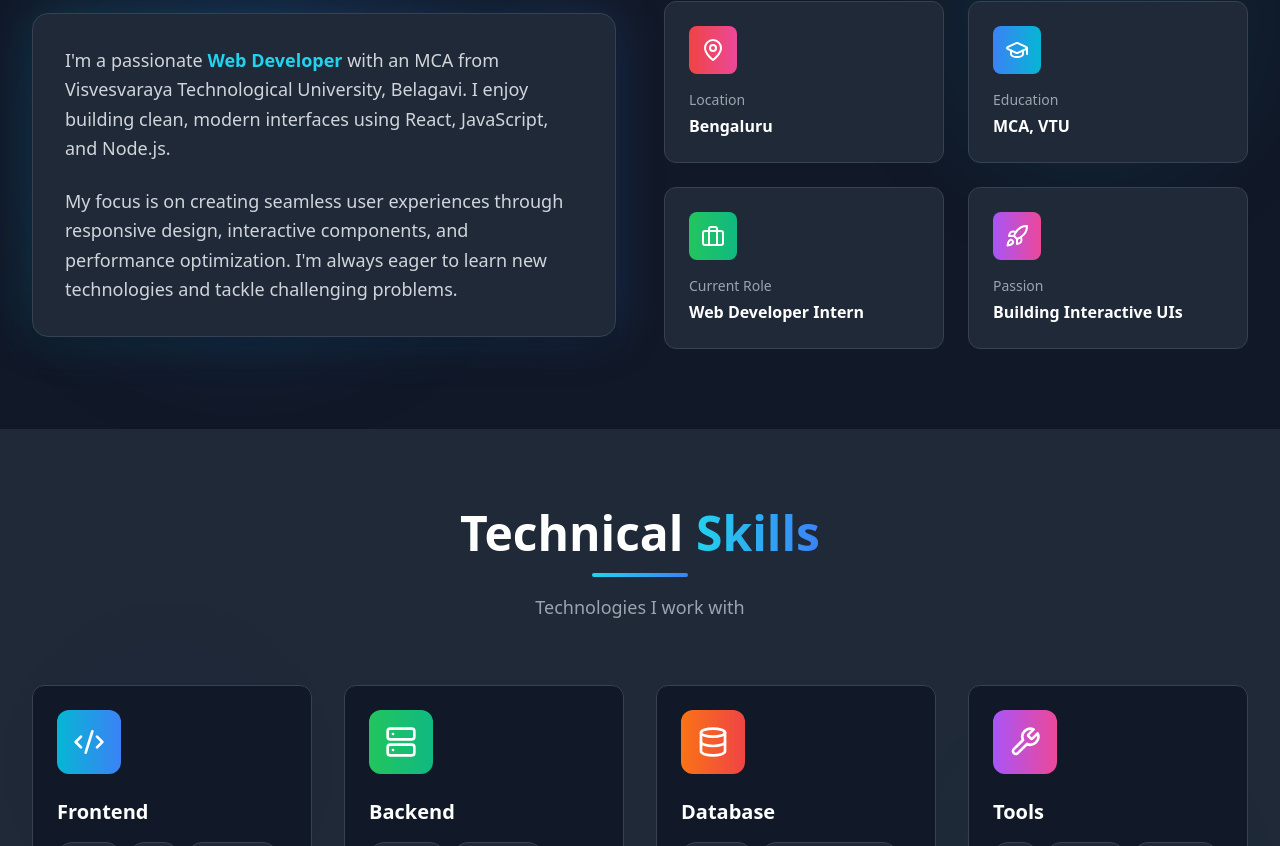
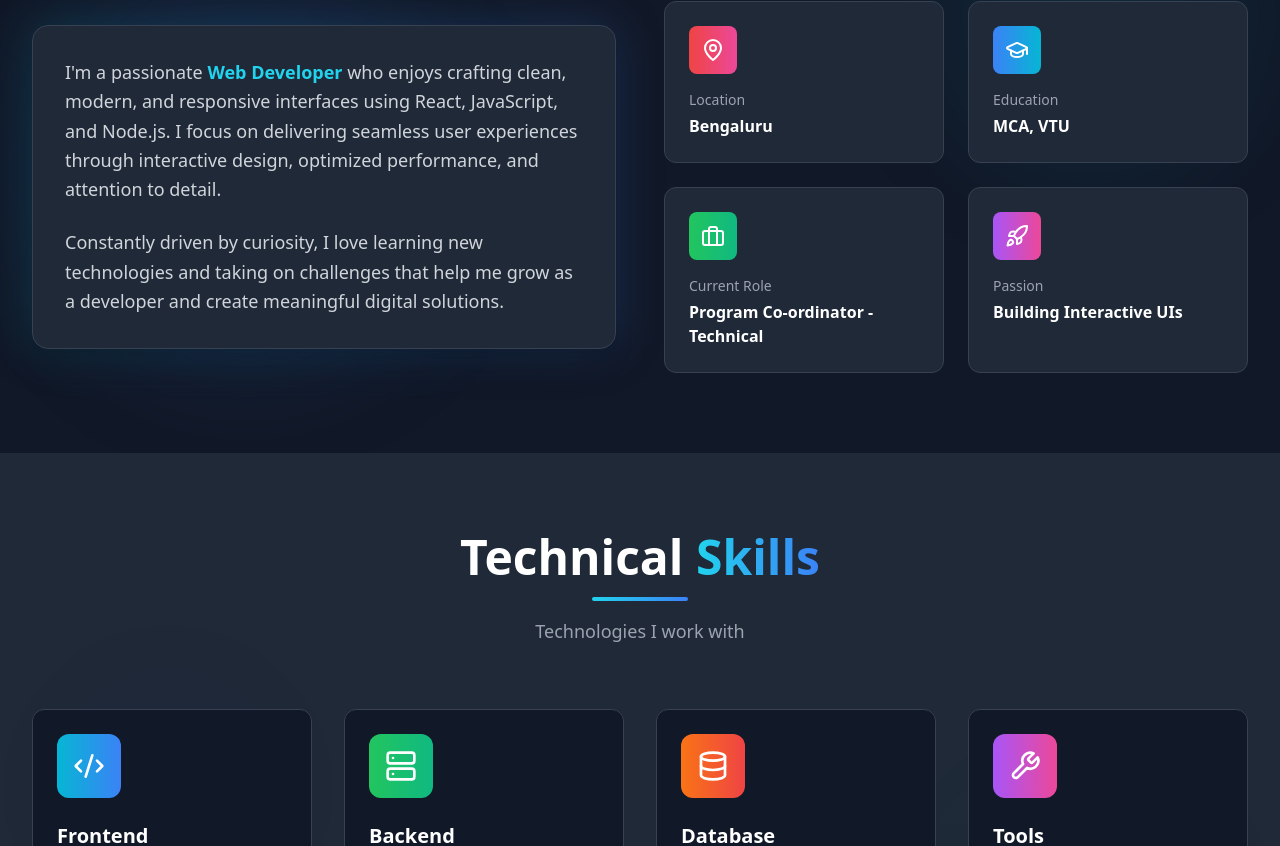
Before and after one commit to AdityaDesh1/Aditya_new_protfolio, a React (Vite) app: page / in a window 1280 px wide. Shown: the part 1099-1945 px from the top of the page. Built offline with nearby package versions, Linux system fonts and the light colour scheme.

Commit message:
content changed in About

```diff
--- a/src/components/About.tsx
+++ b/src/components/About.tsx
@@ -22,7 +22,7 @@ const About = () => {
     {
       icon: Briefcase,
       label: 'Current Role',
-      value: 'Web Developer Intern',
+      value: 'Program Co-ordinator - Technical',
       color: 'from-green-500 to-emerald-500',
     },
     {
@@ -62,10 +62,10 @@ const About = () => {
               <div className="absolute inset-0 bg-gradient-to-r from-cyan-500/20 to-blue-500/20 rounded-2xl blur-xl group-hover:blur-2xl transition-all duration-500"></div>
               <div className="relative bg-gray-800 rounded-2xl p-8 border border-gray-700 shadow-xl hover:border-cyan-500/50 transition-all duration-500">
                 <p className="text-gray-300 text-lg leading-relaxed mb-6">
-                  I'm a passionate <span className="text-cyan-400 font-semibold">Web Developer</span> with an MCA from Visvesvaraya Technological University, Belagavi. I enjoy building clean, modern interfaces using React, JavaScript, and Node.js.
+                  I'm a passionate <span className="text-cyan-400 font-semibold">Web Developer</span> who enjoys crafting clean, modern, and responsive interfaces using React, JavaScript, and Node.js. I focus on delivering seamless user experiences through interactive design, optimized performance, and attention to detail.
                 </p>
                 <p className="text-gray-300 text-lg leading-relaxed">
-                  My focus is on creating seamless user experiences through responsive design, interactive components, and performance optimization. I'm always eager to learn new technologies and tackle challenging problems.
+                Constantly driven by curiosity, I love learning new technologies and taking on challenges that help me grow as a developer and create meaningful digital solutions.
                 </p>
               </div>
             </div>
```
